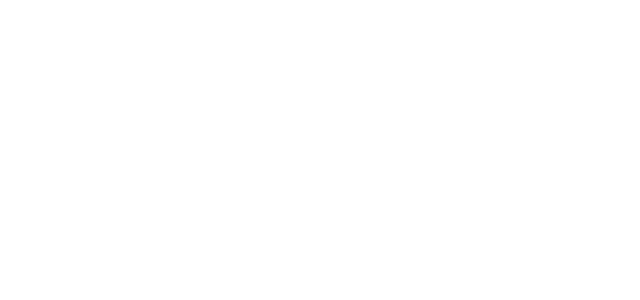
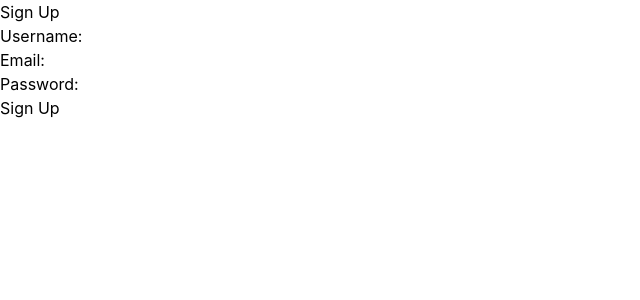
Before and after one commit to jaymeliao/CodeSpotLight, a React (Create React App) app: page /signup in a window 1280 px wide. Before the commit this address had no page. Shown: the top 300 px of the page, without its empty margins (0-640 px from the left). Built offline with nearby package versions, Linux system fonts and the light colour scheme.

Commit message:
add signup function

```diff
--- a/src/App.js
+++ b/src/App.js
@@ -2,9 +2,9 @@
 import { BrowserRouter, Routes, Route } from "react-router-dom";
 import axios from "axios";
 import "./App.scss";
-import Header from "./Components/Header/Header";
 import HomePage from "./Pages/HomePage/HomePage";
 import LoginPage from "./Pages/LoginPage/LoginPage";
+import SignUpPage from "./Pages/SignUpPage/SignUpPage";
 
 function App() {
   const [user, setUser] = useState({});
@@ -66,6 +66,30 @@
     }
   };
 
+  const handleLoginAfterSignup = async (username, password) => {
+    try {
+      const response = await axios.post("http://localhost:8080/login", {
+        username,
+        password,
+      });
+
+      localStorage.setItem("token", response.data.token);
+      const userResponse = await axios.get("http://localhost:8080/user", {
+        headers: {
+          Authorization: `Bearer ${response.data.token}`,
+        },
+      });
+
+      setLoggedIn(true);
+      setUser(userResponse.data.user);
+    } catch (err) {
+      console.error(
+        err.response?.data?.message || "Automatic login after signup failed"
+      );
+      setError("Automatic login after signup failed");
+    }
+  };
+
   /*
    * Logout of application, clears localStorage JWT token and set state to logged out
    */
@@ -83,10 +107,16 @@
             path="/"
             element={
               loggedIn ? (
-                <HomePage user={user} handleLogout={handleLogout}/>
+                <HomePage user={user} handleLogout={handleLogout} />
               ) : (
                 <LoginPage handleLogin={handleLogin} error={error} />
               )
+            }
+          />
+          <Route
+            path="/signup"
+            element={
+              <SignUpPage handleLoginAfterSignup={handleLoginAfterSignup} />
             }
           />
         </Routes>
--- a/src/Pages/LoginPage/LoginPage.jsx
+++ b/src/Pages/LoginPage/LoginPage.jsx
@@ -1,5 +1,5 @@
-/* eslint-disable jsx-a11y/anchor-is-valid */
 import React from "react";
+import { Link } from "react-router-dom"; // Import Link
 
 function LoginPage({ error, handleLogin }) {
   return (
@@ -32,7 +32,6 @@
                 autoComplete="username"
                 required
                 className="block w-full rounded-md border-0 py-1.5 px-1.5 text-gray-900 shadow-sm ring-1 ring-inset ring-gray-300 placeholder:text-gray-400 focus:ring-2 focus:ring-inset focus:ring-black sm:text-sm sm:leading-6"
-
               />
             </div>
           </div>
@@ -77,12 +76,9 @@
 
         <p className="mt-10 text-center text-sm text-gray-500">
           Not a member?{" "}
-          <a
-            href="#"
-            className="font-semibold leading-6"
-          >
+          <Link to="/signup" className="font-semibold leading-6">
             Create a New Account
-          </a>
+          </Link>
         </p>
       </div>
     </div>
--- a/src/Pages/SignUpPage/SignUpPage.jsx
+++ b/src/Pages/SignUpPage/SignUpPage.jsx
@@ -0,0 +1,70 @@
+import React, { useState } from 'react';
+import axios from 'axios';
+import { useNavigate } from 'react-router-dom';
+
+function SignupPage({ handleLoginAfterSignup }) {
+
+  const [error, setError] = useState('');
+  const navigate = useNavigate();
+
+
+  const handleSubmit = async (event) => {
+    event.preventDefault();
+    try {
+      const newAccount = {
+        username: event.target.username.value,
+        email:event.target.email.value,
+        password: event.target.password.value,
+      }
+      const response = await axios.post('http://localhost:8080/signup',newAccount );
+      console.log('Signup successful', response.data);
+      await handleLoginAfterSignup(newAccount.username, newAccount.password);
+      navigate('/');
+
+    } catch (err) {
+      console.log(err);
+      if (err.response && err.response.status === 409) {
+        setError(err.response.data.error || "Username or email already exist. Try Forget Password");
+      } else {
+        console.error(
+          err.response?.data?.message || "Automatic login after signup failed"
+        );
+        setError("Automatic login after signup failed");
+      }
+    }
+  };
+
+  return (
+    <div>
+      <h2>Sign Up</h2>
+      <form onSubmit={handleSubmit}>
+        <div>
+          <label htmlFor="username">Username:</label>
+          <input
+            type="text"
+            name="username"
+          />
+        </div>
+        <div>
+          <label htmlFor="email">Email:</label>
+          <input
+            type="email"
+            id="email"
+            name="email"
+          />
+        </div>
+        <div>
+          <label htmlFor="password">Password:</label>
+          <input
+            type="password"
+            name="password"
+          />
+        </div>
+        <button type="submit">Sign Up</button>
+        {error && <p className="error">{error}</p>}
+      </form>
+    </div>
+  );
+}
+
+export default SignupPage;
```
